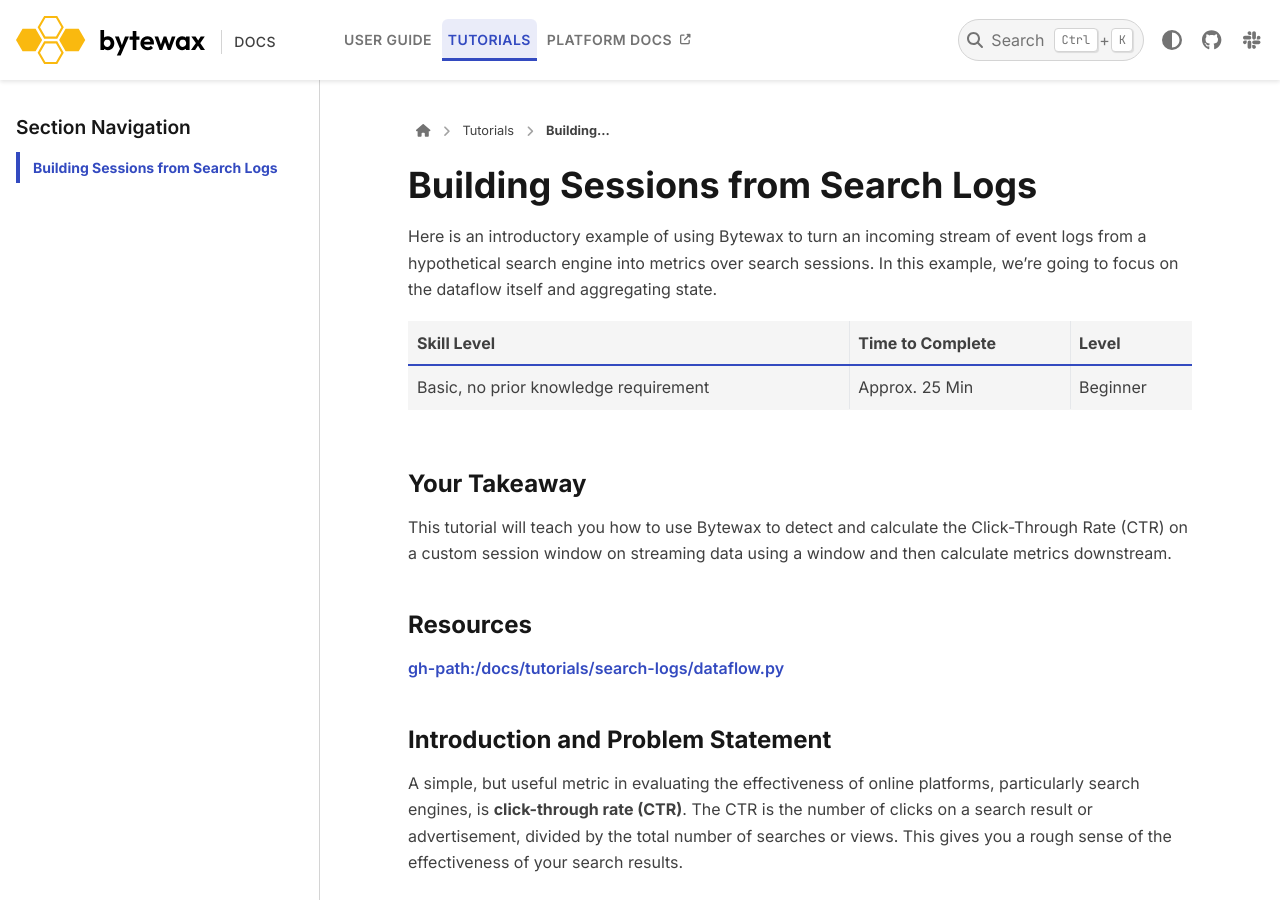
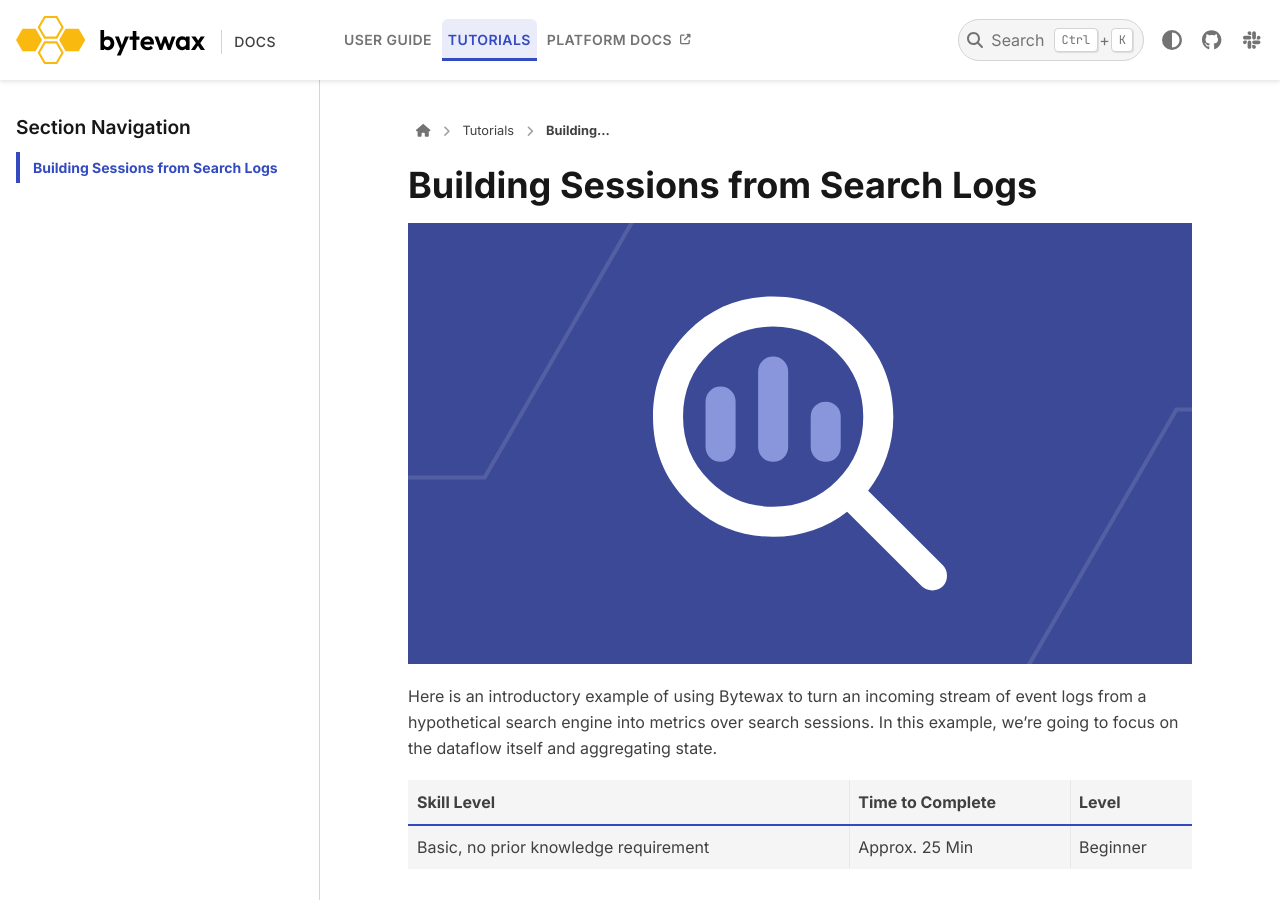
Before and after one commit to bytewax/bytewax, a Sphinx documentation site: the page built from docs/tutorials/search-logs/index.md, in a window 1280 px wide and 900 px high. Built offline with Sphinx 7.4.7 and the PyData theme 0.15.4, drawn with Linux system fonts in a browser that asks for light colours; pages that are not in the unit, such as notebooks, are missing from menus.

Commit message:
add image

```diff
--- a/docs/tutorials/search-logs/index.md
+++ b/docs/tutorials/search-logs/index.md
@@ -1,4 +1,7 @@
 # Building Sessions from Search Logs
+
+![Description of SVG](search_logs.svg)
+
 
 Here is an introductory example of using Bytewax to turn an incoming stream of event logs from a hypothetical search engine into metrics over search sessions. In this example, we're going to focus on the dataflow itself and aggregating state.
 
```
Also changed, not shown: docs/tutorials/search-logs/search_logs.svg (added).
